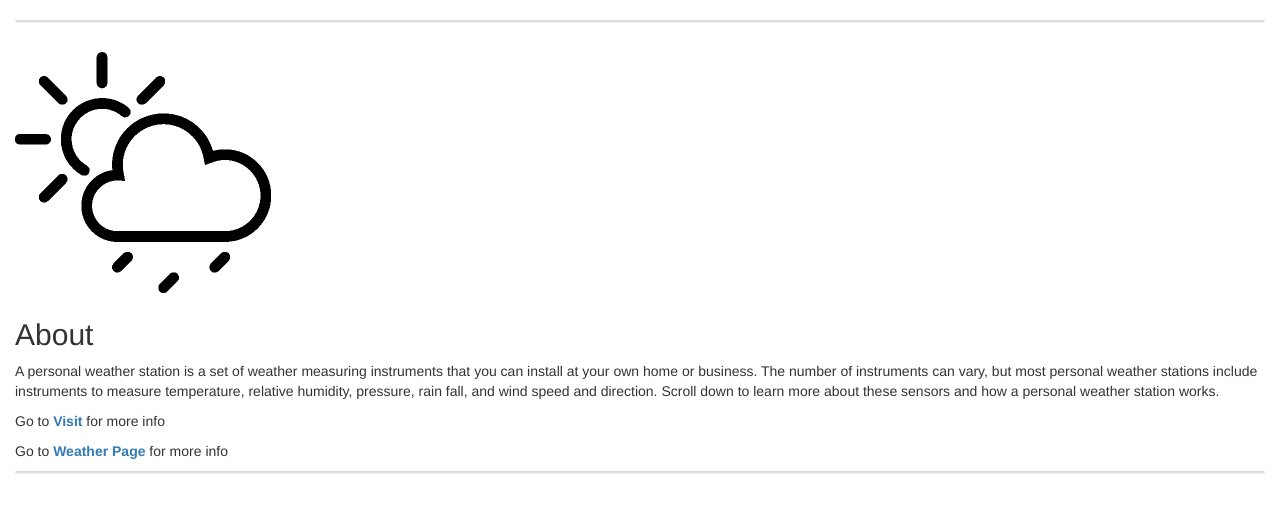
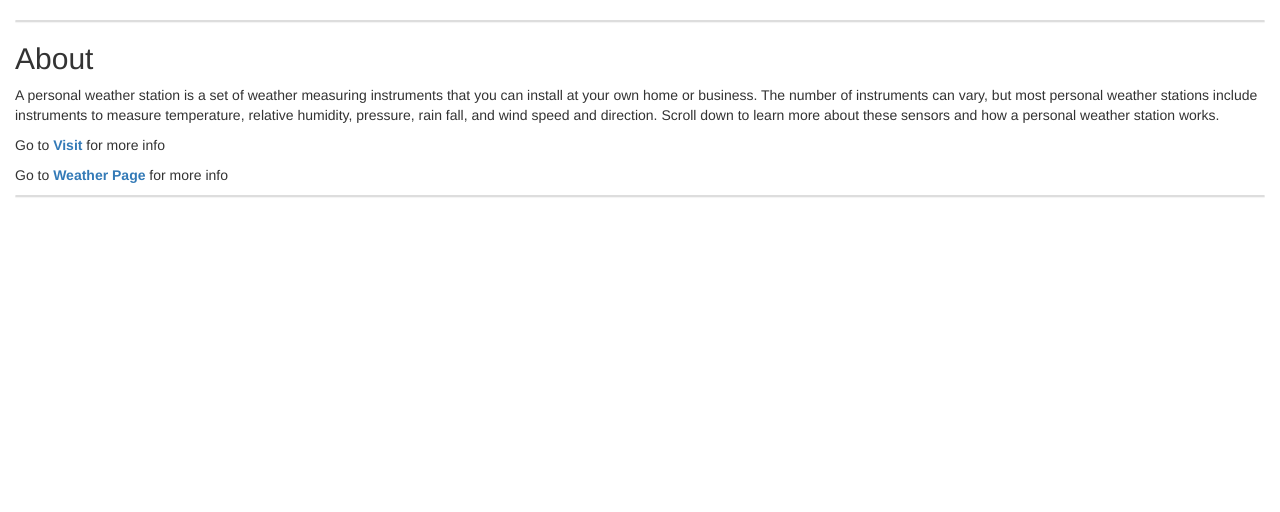
Before and after one commit to prayogitio/weather_station, a Django app: page / in a window 1280 px wide. Shown: the part 52-564 px from the top of the page. Run offline with Django 3.2, Linux system fonts and the light colour scheme; some libraries are stand-ins or nearby versions.

Commit message:
icon doesn't load

```diff
--- a/templates/homepage.html
+++ b/templates/homepage.html
@@ -8,7 +8,6 @@
         <link rel="stylesheet" href="https://maxcdn.bootstrapcdn.com/bootstrap/3.3.7/css/bootstrap.min.css">
         <script src="https://ajax.googleapis.com/ajax/libs/jquery/3.3.1/jquery.min.js"></script>
         <script src="https://maxcdn.bootstrapcdn.com/bootstrap/3.3.7/js/bootstrap.min.js"></script>
-        <link rel="icon" href="{% static "icon.png" %}">
         <meta name="viewport" content="width=device-width, initial-scale=1">
     </head>
     <body class="container-fluid">
@@ -31,7 +30,7 @@
             </div>
         </nav>
         <div class="panel panel-default"></div>
-        <img src="{% static "icon.png" %}"></img>
+        <span>{{ static }}</span>
         {% block content %}
             <h2>About</h2>
             <p>
```
